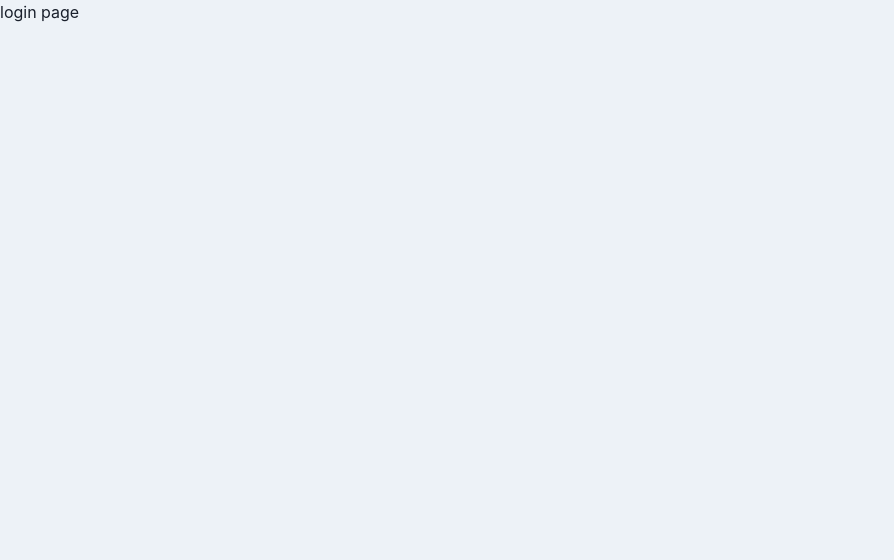
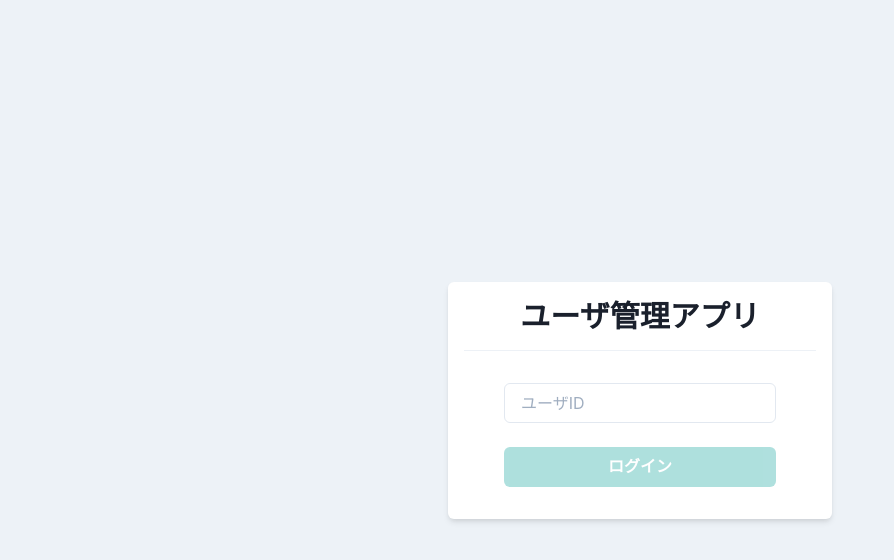
Before and after one commit to the-bears-field/React, a React (Create React App) app: page / in a window 1280 px wide. Shown: the top 560 px of the page, without its empty margins (0-894 px from the left). Built offline with nearby package versions, Linux system fonts and the light colour scheme.

Commit message:
ログイン機能実装
参考
https://www.udemy.com/course/react_stepup/learn/lecture/24823718
https://www.udemy.com/course/react_stepup/learn/lecture/24823724
https://www.udemy.com/course/react_stepup/learn/lecture/24823728

```diff
--- /dev/null
+++ b/src/components/atoms/button/PrimaryButton.tsx
@@ -0,0 +1,31 @@
+import { Button } from '@chakra-ui/react';
+import { memo, VFC, ReactNode } from 'react';
+
+type Props = {
+  children: ReactNode;
+  disabled?: boolean;
+  loading?: boolean;
+  onClick: () => void;
+}
+
+export const PrimaryButton: VFC<Props> = memo((props) => {
+  const {
+    children,
+    disabled = false,
+    loading = false,
+    onClick
+  } = props
+
+  return(
+    <Button
+      bg="teal.400"
+      color="white"
+      disabled={disabled || loading}
+      _hover={{ opacity: 0.8 }}
+      isLoading={loading}
+      onClick={onClick}
+    >
+      {children}
+    </Button>
+  )
+})
--- a/src/components/pages/Login.tsx
+++ b/src/components/pages/Login.tsx
@@ -1,7 +1,30 @@
-import { memo, VFC } from "react"
+import { ChangeEvent, ChangeEventHandler, memo, useState, VFC } from "react"
+import { Box, Divider, Flex, Heading, Input, Stack } from '@chakra-ui/react';
+import { PrimaryButton } from "../atoms/button/PrimaryButton";
+import { useAuth } from '../../hooks/useAuth';
 
 export const Login: VFC = memo(() => {
+  const { login, loading } = useAuth()
+  const [ userId, setUserId ] = useState<string>('')
+  const onChangeUserId: ChangeEventHandler = (e: ChangeEvent<HTMLInputElement>) => setUserId(e.target.value)
+  const onClickLogin = () => login(userId)
+
   return (
-    <p>login page</p>
+    <Flex align="center" justify="center" height="100vh">
+      <Box bg="white" w="sm" p={4} borderRadius="md" shadow="md">
+        <Heading as="h1" size="lg" textAlign="center">ユーザ管理アプリ</Heading>
+        <Divider my={4}/>
+        <Stack spacing={6} py={4} px={10}>
+          <Input placeholder="ユーザID" value={userId} onChange={onChangeUserId} />
+          <PrimaryButton
+            disabled={userId === ''}
+            loading={loading}
+            onClick={onClickLogin}
+          >
+            ログイン
+          </PrimaryButton>
+        </Stack>
+      </Box>
+    </Flex>
   )
 })
--- /dev/null
+++ b/src/components/types/api/user.ts
@@ -0,0 +1,23 @@
+export type User = {
+  id: number
+  name: string;
+  username: string;
+  email: string;
+  address: {
+    street: string;
+    suite: string;
+    city: string;
+    zipcode: string;
+    geo: {
+      lat: string;
+      lng: string;
+      phone: string;
+      website: string;
+    };
+  };
+  company: {
+    name: string;
+    catchPhrase: string;
+    bs: string;
+  };
+};
--- /dev/null
+++ b/src/hooks/useAuth.ts
@@ -0,0 +1,26 @@
+import axios, { AxiosResponse } from 'axios'
+import { useCallback, useState } from 'react';
+import { User } from '../components/types/api/user';
+import { useHistory } from 'react-router';
+import { History } from 'history';
+
+export const useAuth = () => {
+  const history: History = useHistory()
+  const [ loading, setLoading ] = useState<boolean>(false)
+
+  const login = useCallback(
+      (id: string) => {
+        setLoading(true)
+
+        axios.get<User>(`https://jsonplaceholder.typicode.com/users/${id}`)
+        .then((res: AxiosResponse) => {
+          res.data
+            ? history.push('/home')
+            : alert('ユーザが見つかりません')
+        })
+        .catch(() => alert('ログインできません'))
+        .finally(() => setLoading(false))
+      }, [history]
+  )
+  return { login, loading }
+}
```
